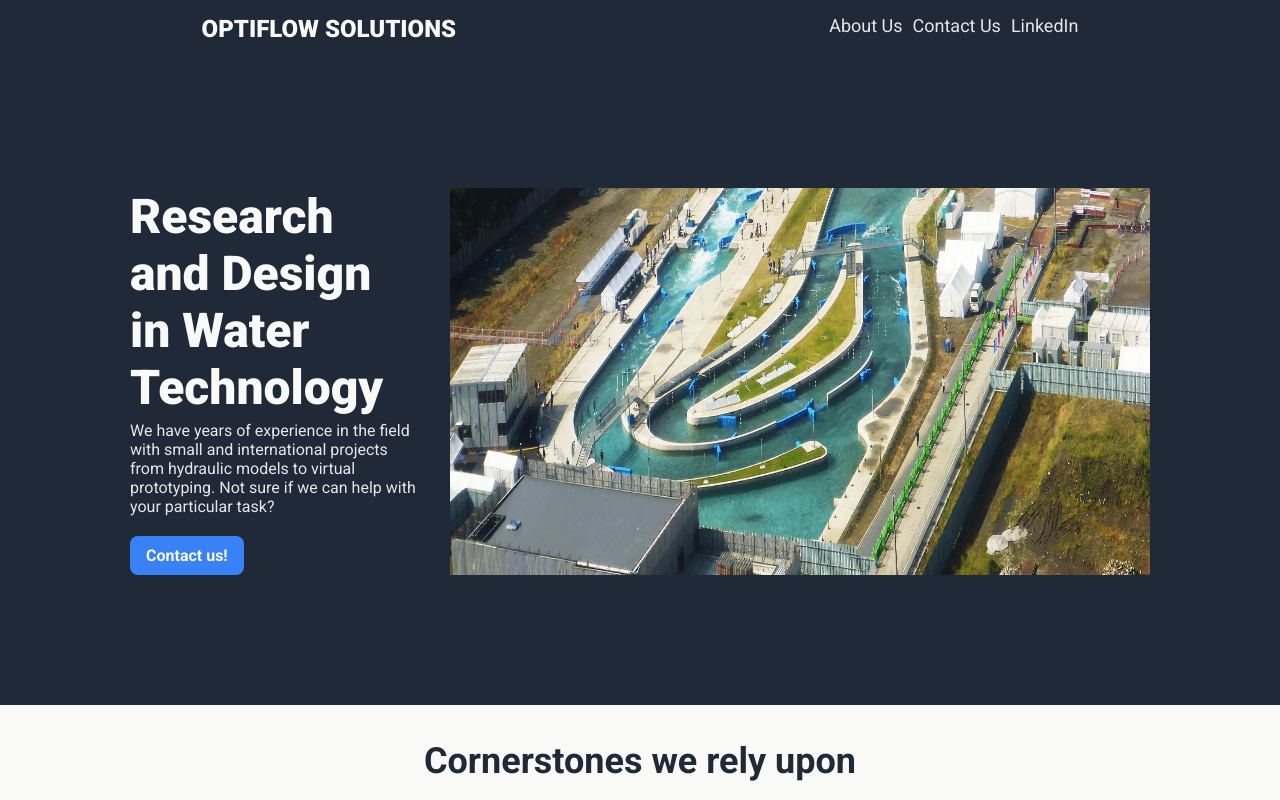
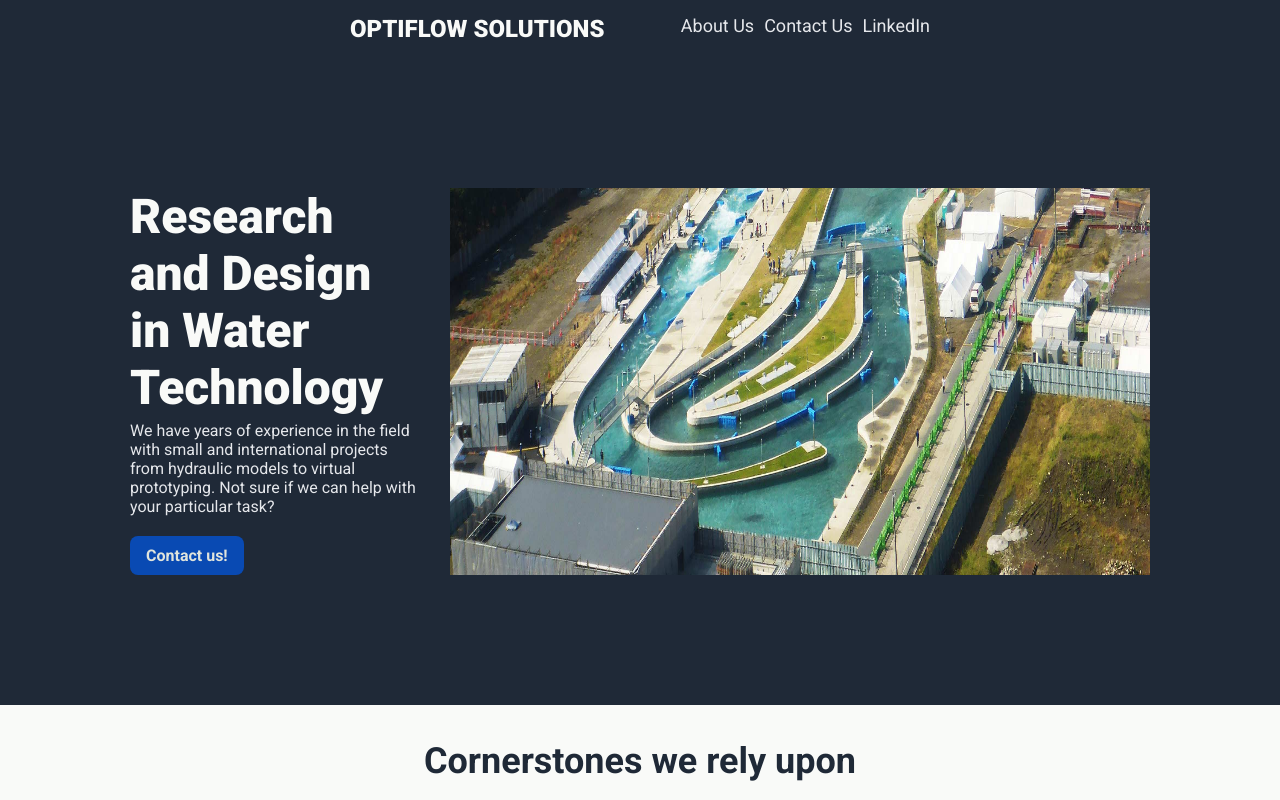
Before and after one commit to Rattlehead90/landing-page, a plain HTML site: page index.html in a window 1280 px wide. In both pictures the pointer is over the button 186 px from the left and 555 px from the top of the page. Shown: the top 800 px of the page. Drawn offline with Linux system fonts and the light colour scheme.

Commit message:
Add finishing touches.
Basically a finished version of the landing page.

```diff
--- a/style.css
+++ b/style.css
@@ -36,9 +36,10 @@ a {
 .header {
     box-sizing: border-box;
     display: flex;
-    justify-content: space-around;
-    padding: 15px;
+    justify-content: space-between;
+    padding: 15px 350px;
     width: 100%;
+
 }
 
 .footer {
@@ -98,6 +99,12 @@ button {
     border-radius: 8px;
     font-weight: bold;
     font-size: 16px;
+}
+
+button:hover {
+    background-color: #094ab3;
+    color: #e0e4dc;
+    transition: 200ms;
 }
 
 .information {
```
